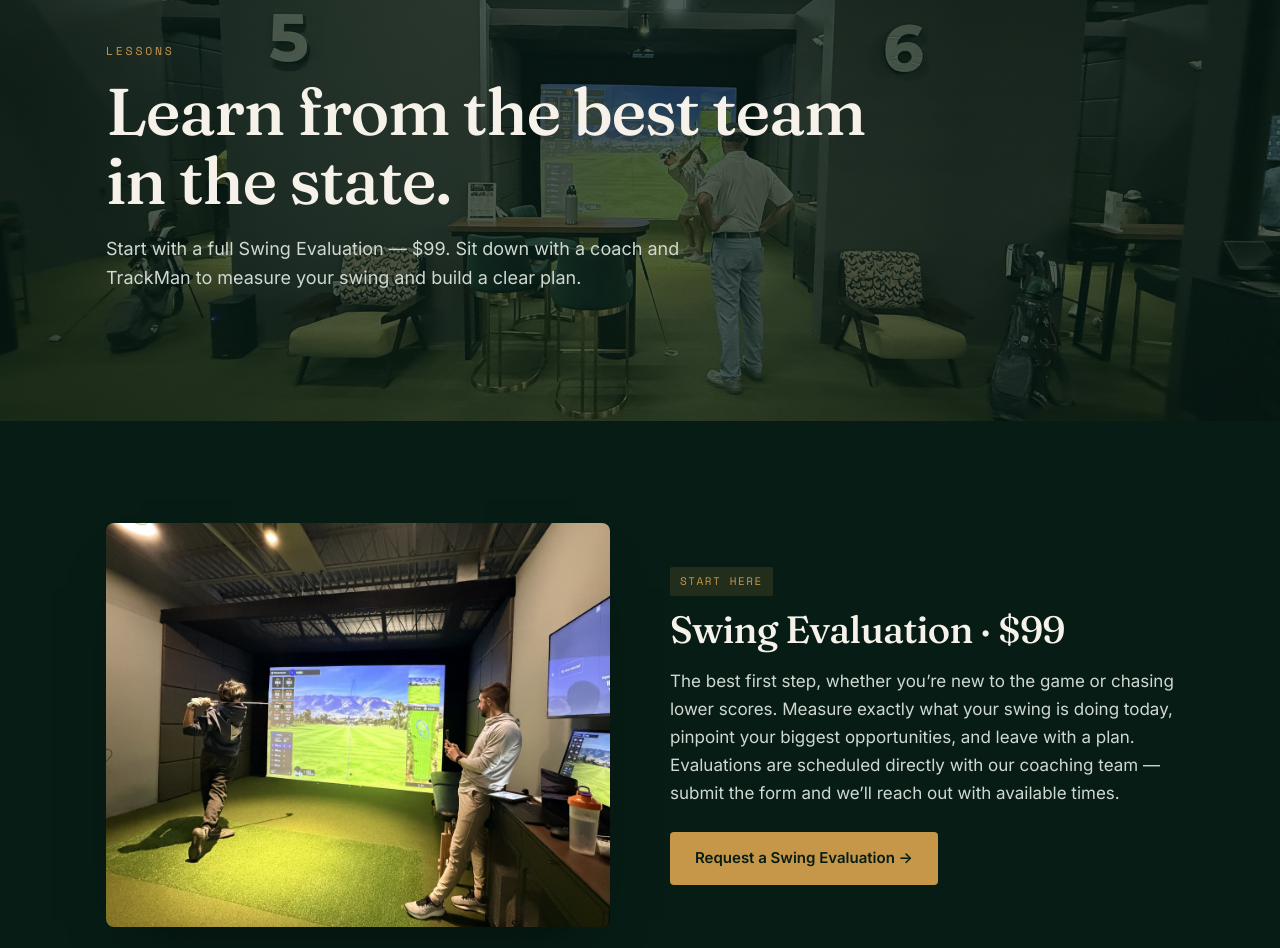
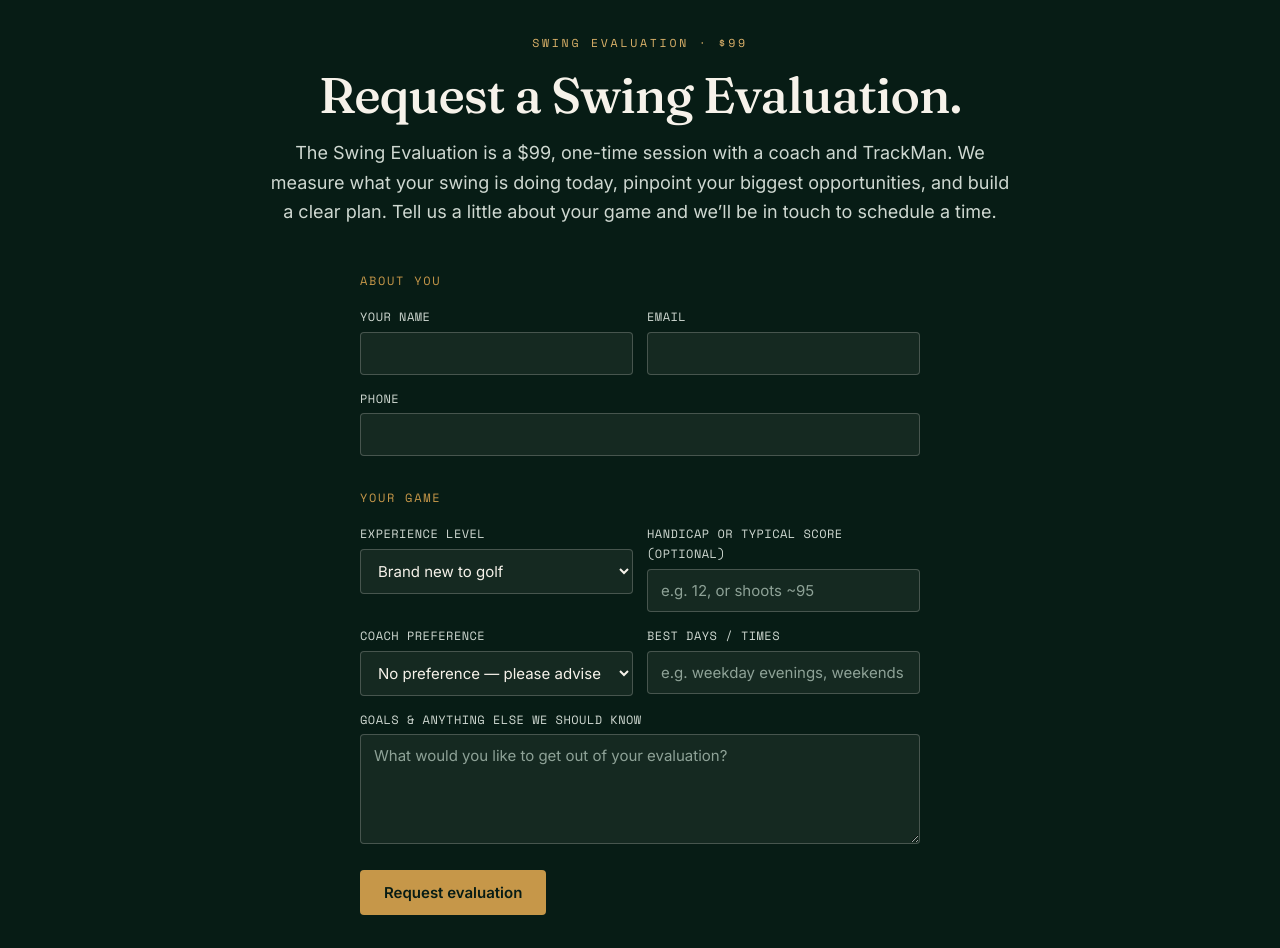
Before and after one commit to Jeanzhu23/vanguard-next, a Next.js app: page /lessons/evaluation in a window 1280 px wide. Shown: the part 160-1108 px from the top of the page. Built offline with nearby package versions, Linux system fonts and the light colour scheme.

Commit message:
Fix: evaluation page now contains the request form

```diff
--- a/app/lessons/evaluation/page.js
+++ b/app/lessons/evaluation/page.js
@@ -1,57 +1,86 @@
 import Link from "next/link";
-import { WHOOSH, COACHES } from "@/lib/site";
+import { FORMS } from "@/lib/site";
 
 export const metadata = {
-  title: "Lessons & Coaching",
+  title: "Request a Swing Evaluation",
   description:
-    "Learn from Golf Digest's #1 teacher in Massachusetts. Start with a $99 Swing Evaluation on TrackMan at Vanguard Golf Club, Dedham MA.",
+    "Request a $99 Swing Evaluation at Vanguard Golf Club, Dedham MA. Tell us about your game and our coaching team will contact you to schedule your TrackMan session.",
 };
 
-export default function Lessons() {
+export default function SwingEvaluation() {
   return (
-    <>
-      <section className="page-hero">
-        <img className="bg" src="/img/hero-lessons.jpg" alt="" />
-        <div className="wrap">
-          <span className="eyebrow">Lessons</span>
-          <h1>Learn from the best team in the state.</h1>
-          <p>Start with a full Swing Evaluation — $99. Sit down with a coach and TrackMan to measure your swing and build a clear plan.</p>
+    <section className="section section-dark">
+      <div className="wrap narrow">
+        <div className="sec-head center">
+          <span className="eyebrow">Swing Evaluation · $99</span>
+          <h2>Request a Swing Evaluation.</h2>
+          <p>
+            The Swing Evaluation is a $99, one-time session with a coach and TrackMan. We measure
+            what your swing is doing today, pinpoint your biggest opportunities, and build a clear
+            plan. Tell us a little about your game and we&rsquo;ll be in touch to schedule a time.
+          </p>
         </div>
-      </section>
 
-      <section className="section section-dark">
-        <div className="wrap">
-          <div className="grid-2 feature" style={{ marginBottom: 56 }}>
-            <div className="feature-img"><img src="/img/lesson-01.jpg" alt="Coaching session" /></div>
+        <form className="form" action={FORMS.evaluation} method="POST" style={{ margin: "0 auto" }}>
+          <p style={{ fontFamily: "var(--font-mono)", fontSize: 12, letterSpacing: ".14em",
+                      textTransform: "uppercase", color: "var(--gold)", margin: "0 0 2px" }}>
+            About you
+          </p>
+          <div className="row">
+            <div><label htmlFor="ename">Your name</label><input id="ename" type="text" name="name" required /></div>
+            <div><label htmlFor="eemail">Email</label><input id="eemail" type="email" name="email" required /></div>
+          </div>
+          <div><label htmlFor="ephone">Phone</label><input id="ephone" type="tel" name="phone" required /></div>
+
+          <p style={{ fontFamily: "var(--font-mono)", fontSize: 12, letterSpacing: ".14em",
+                      textTransform: "uppercase", color: "var(--gold)", margin: "18px 0 2px" }}>
+            Your game
+          </p>
+          <div className="row">
             <div>
-              <span className="tag">Start here</span>
-              <h3 style={{ marginTop: 14 }}>Swing Evaluation · $99</h3>
-              <p style={{ color: "var(--bone-dim)" }}>
-                The best first step, whether you&rsquo;re new to the game or chasing lower scores.
-                Measure exactly what your swing is doing today, pinpoint your biggest opportunities,
-                and leave with a plan. Evaluations are scheduled directly with our coaching team &mdash;
-                submit the form and we&rsquo;ll reach out with available times.
-              </p>
-              <Link href="/lessons/evaluation" className="btn btn-primary" style={{ marginTop: 8 }}>
-                Request a Swing Evaluation →
-              </Link>
+              <label htmlFor="eexp">Experience level</label>
+              <select id="eexp" name="experience">
+                <option>Brand new to golf</option>
+                <option>Beginner — some lessons or range time</option>
+                <option>Plays occasionally on course</option>
+                <option>Plays regularly</option>
+                <option>Competitive / tournament player</option>
+              </select>
+            </div>
+            <div>
+              <label htmlFor="escore">Handicap or typical score (optional)</label>
+              <input id="escore" type="text" name="handicap" placeholder="e.g. 12, or shoots ~95" />
             </div>
           </div>
+          <div className="row">
+            <div>
+              <label htmlFor="ecoach">Coach preference</label>
+              <select id="ecoach" name="coach">
+                <option>No preference — please advise</option>
+                <option>Shawn Hester</option>
+                <option>Jonah Dupuis</option>
+                <option>Rick McCready</option>
+              </select>
+            </div>
+            <div>
+              <label htmlFor="eavail">Best days / times</label>
+              <input id="eavail" type="text" name="availability" placeholder="e.g. weekday evenings, weekends" />
+            </div>
+          </div>
+          <div>
+            <label htmlFor="egoals">Goals &amp; anything else we should know</label>
+            <textarea id="egoals" name="message" placeholder="What would you like to get out of your evaluation?"></textarea>
+          </div>
 
-          <div className="sec-head"><span className="eyebrow">Our coaches</span><h2>Coaching, backed by data.</h2></div>
-          <div className="coaches">
-            {COACHES.map((c) => (
-              <div key={c.name} className="coach">
-                <img className="photo" src={c.image} alt={c.name} />
-                <h3>{c.name}</h3>
-                <div className="role">{c.role}</div>
-                <p>{c.bio}</p>
-                <a href={WHOOSH.lessons} target="_blank" rel="noopener" className="btn btn-dark">{c.cta}</a>
-              </div>
-            ))}
-          </div>
-        </div>
-      </section>
-    </>
+          <input type="hidden" name="_subject" value="New SWING EVALUATION request — Vanguard Golf Club" />
+          <input type="text" name="_gotcha" className="hp" tabIndex={-1} autoComplete="off" />
+          <button type="submit" className="btn btn-primary">Request evaluation</button>
+        </form>
+
+        <p style={{ textAlign: "center", marginTop: 28 }}>
+          <Link href="/lessons" style={{ color: "var(--gold-bright)" }}>← Back to Lessons</Link>
+        </p>
+      </div>
+    </section>
   );
 }
```
